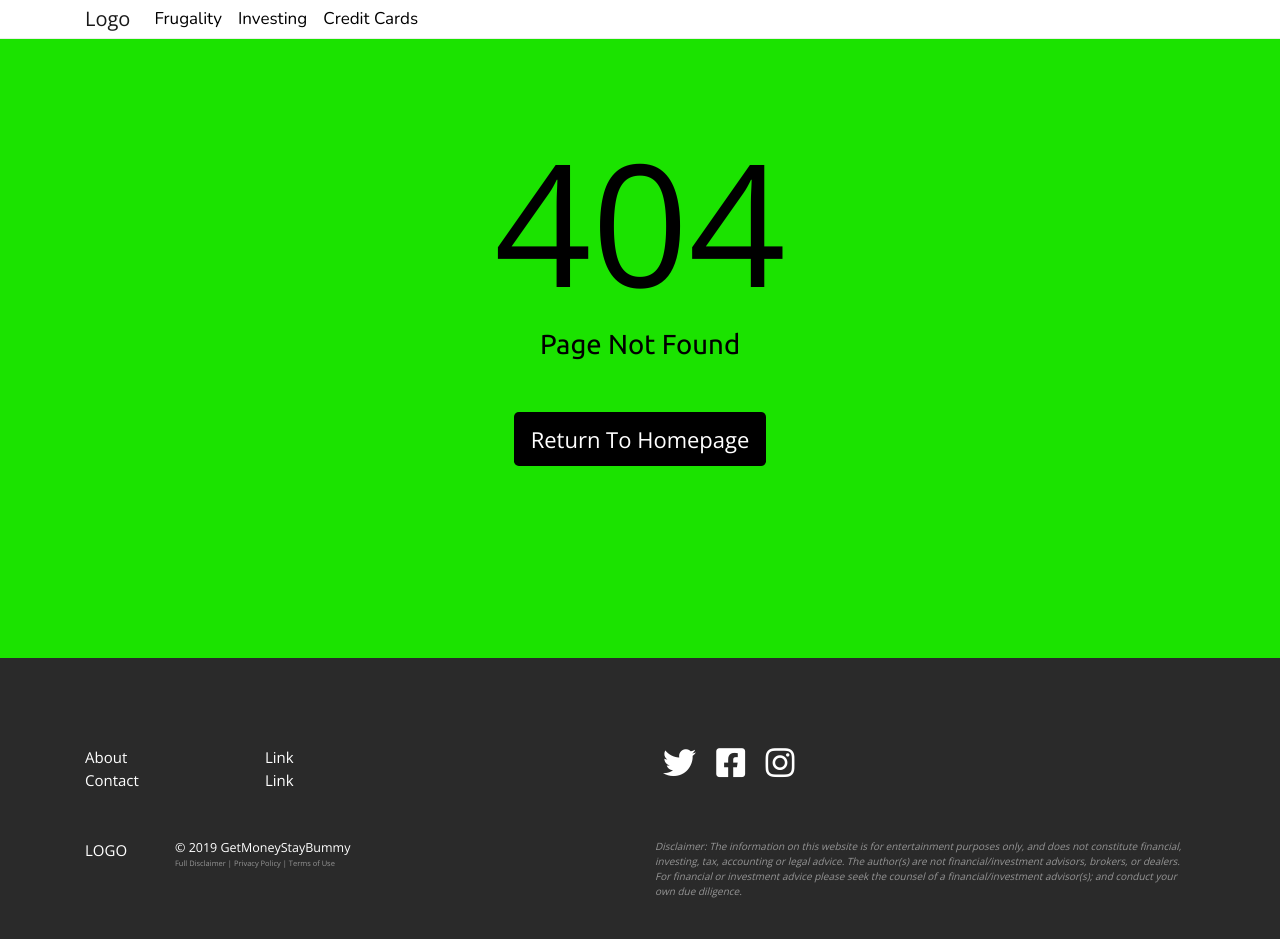
After one commit to jaimelovera/personal-finance-blog, a Django app: template blog/templates/blog/404.html in a window 1280 px wide. The commit adds this page. Run offline with Django 3.2, Linux system fonts and the light colour scheme; the template is opened without the code that fills it, so the values that code supplies are empty; some libraries are stand-ins or nearby versions.

Commit message:
made a custom 404 not found page

```diff
--- /dev/null
+++ b/blog/static/blog/css/404.css
@@ -0,0 +1,108 @@
+.main-block {
+	background-color: #1BE300;
+	padding-top:5rem;
+	padding-bottom: 12rem;
+}
+
+.main-block-text {
+	text-align: center;
+	color: black;
+}
+
+.main-block-text h1 {
+	font-size: 14em;
+	font-family: 'Open Sans', sans-serif;
+	margin: 0;
+}
+
+.main-block-text p {
+	font-size: 2em;
+	font-family: 'Ubuntu', sans-serif;
+	padding-bottom: 2rem;
+}
+
+
+
+.btn {
+  font-size: 1.8em;
+  color: white;
+  background-color: black;
+  border-radius: 0.3rem;
+  padding: 0.6rem 1rem;
+}
+.btn:hover {
+  color: #1BE300;
+}
+.btn:focus, .btn:active {
+  color: white;
+  background-color: black;
+}
+
+
+
+
+@media (min-width: 576px) {    }
+
+@media (min-width: 768px) {
+	.main-block-text h1 {
+		font-size: 15em;
+	}
+	.main-block-text p {
+		font-size: 2.25em;
+	}
+	.btn {
+  		font-size: 2em;
+  	}
+}
+
+@media (min-width: 992px) {
+	.main-block-text h1 {
+		font-size: 16em;
+	}
+
+	.main-block-text p {
+		font-size: 2.5em;
+	}
+	.btn {
+  		font-size: 2.1em;
+  	}
+}
+
+@media (min-width: 1200px) {
+	.main-block-text h1 {
+		font-size: 17em;
+	}
+
+	.main-block-text p {
+		font-size: 2.75em;
+	}
+	.btn {
+  		font-size: 2.2em;
+  	}
+}
+
+@media (min-width: 1400px) {
+	.main-block-text h1 {
+		font-size: 18em;
+	}
+
+	.main-block-text p {
+		font-size: 3em;
+	}
+	.btn {
+  		font-size: 2.3em;
+  	}
+}
+
+@media (min-width: 1600px) {
+	.main-block-text h1 {
+		font-size: 19em;
+	}
+
+	.main-block-text p {
+		font-size: 3.25em;
+	}
+	.btn {
+  		font-size: 2.4em;
+  	}
+}
--- /dev/null
+++ b/blog/templates/blog/404.html
@@ -0,0 +1,27 @@
+{% extends 'base/base.html' %}
+{% load static %}
+{% block title %}GetMoneyStayBummy{% endblock %}
+{% block extra_head %}
+	<link rel="stylesheet" href="{% static 'blog/css/404.css' %}">
+	<link href="https://fonts.googleapis.com/css?family=Open+Sans:800&display=swap" rel="stylesheet">
+	<link href="https://fonts.googleapis.com/css?family=Ubuntu&display=swap" rel="stylesheet">
+{% endblock %}
+
+
+{% block content %}
+<div class= "main-block">
+	<div class="container">
+		<div class="row">
+			<div class="col main-block-text">
+				<h1>404</h1>
+				<p>Page Not Found</p>
+				<a class="btn" href="#">Return To Homepage</a>
+			</div>
+		</div>
+	</div>
+</div>
+{% endblock %}
+
+
+{% block javascript %}
+{% endblock %}
--- a/blog/templates/blog/post_detail.html
+++ b/blog/templates/blog/post_detail.html
@@ -6,9 +6,8 @@
 	<link rel="stylesheet" href="{% static 'blog/css/post_detail.css' %}">
 	<link href="https://fonts.googleapis.com/css?family=Raleway&display=swap" rel="stylesheet">
 	<link href="https://fonts.googleapis.com/css?family=Merriweather+Sans&display=swap" rel="stylesheet">
-<link href="https://fonts.googleapis.com/css?family=Hind:600&display=swap" rel="stylesheet">
+	<link href="https://fonts.googleapis.com/css?family=Hind:600&display=swap" rel="stylesheet">
 	<link href="https://fonts.googleapis.com/css?family=Source+Sans+Pro:200i&display=swap" rel="stylesheet">
-
 {% endblock %}
 
 
--- a/blog/views.py
+++ b/blog/views.py
@@ -1,7 +1,10 @@
 from django.shortcuts import render
 from django.utils import timezone
 from .models import Post
-from django.shortcuts import render, get_object_or_404
+from django.shortcuts import get_object_or_404
+
+def not_found_404(request, exception):
+    return render(request, 'blog/404.html', status=404)
 
 def homepage(request):
     posts = Post.objects.filter(is_featured='YES').exclude(published_date=None).order_by('-published_date')
--- a/mysite/urls.py
+++ b/mysite/urls.py
@@ -5,3 +5,5 @@ urlpatterns = [
     path('admin/', admin.site.urls),
     path('', include('blog.urls')),
 ]
+
+handler404 = 'blog.views.not_found_404'
```
Also changed, not shown: blog/urls.py (line endings or trailing spaces).
